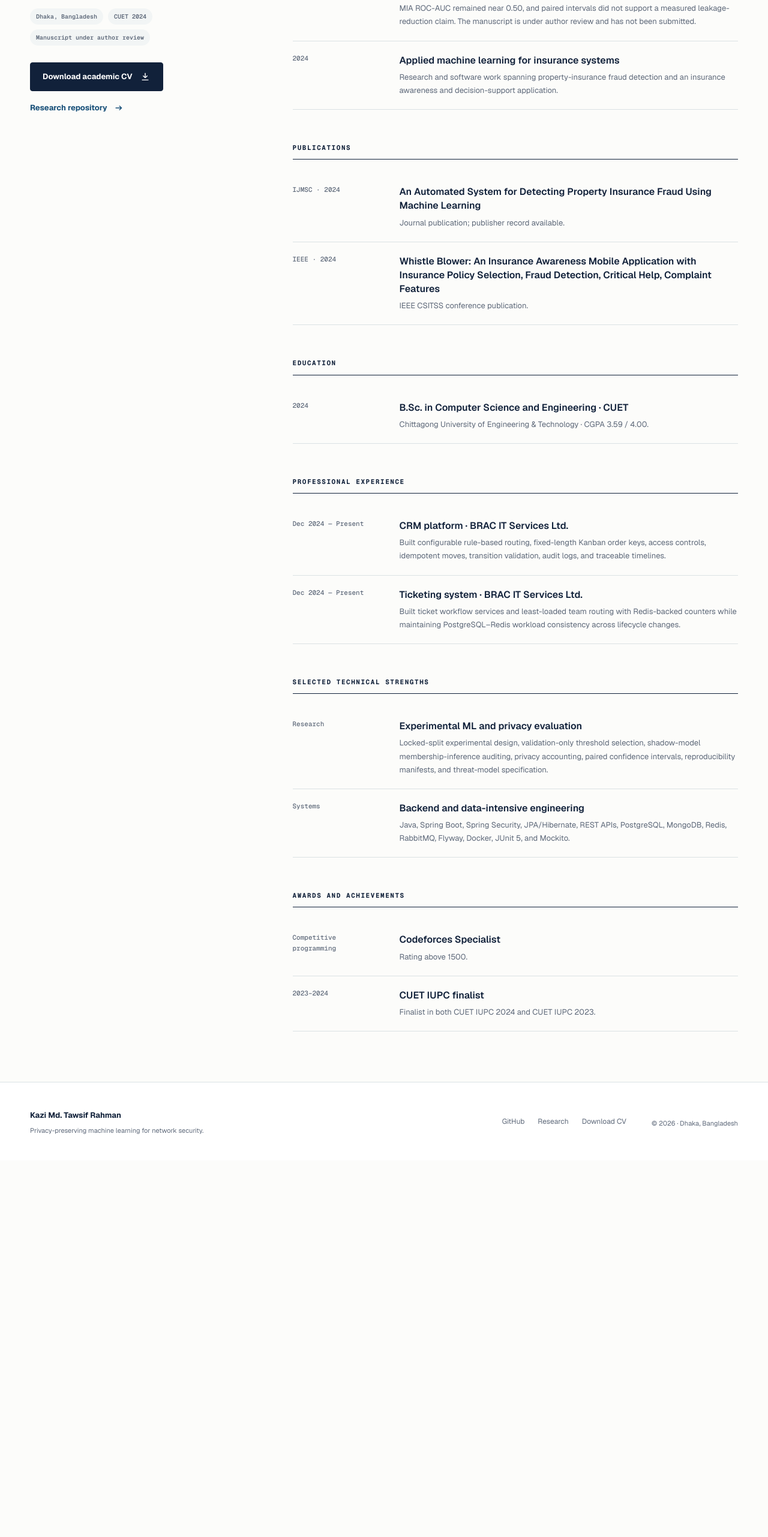
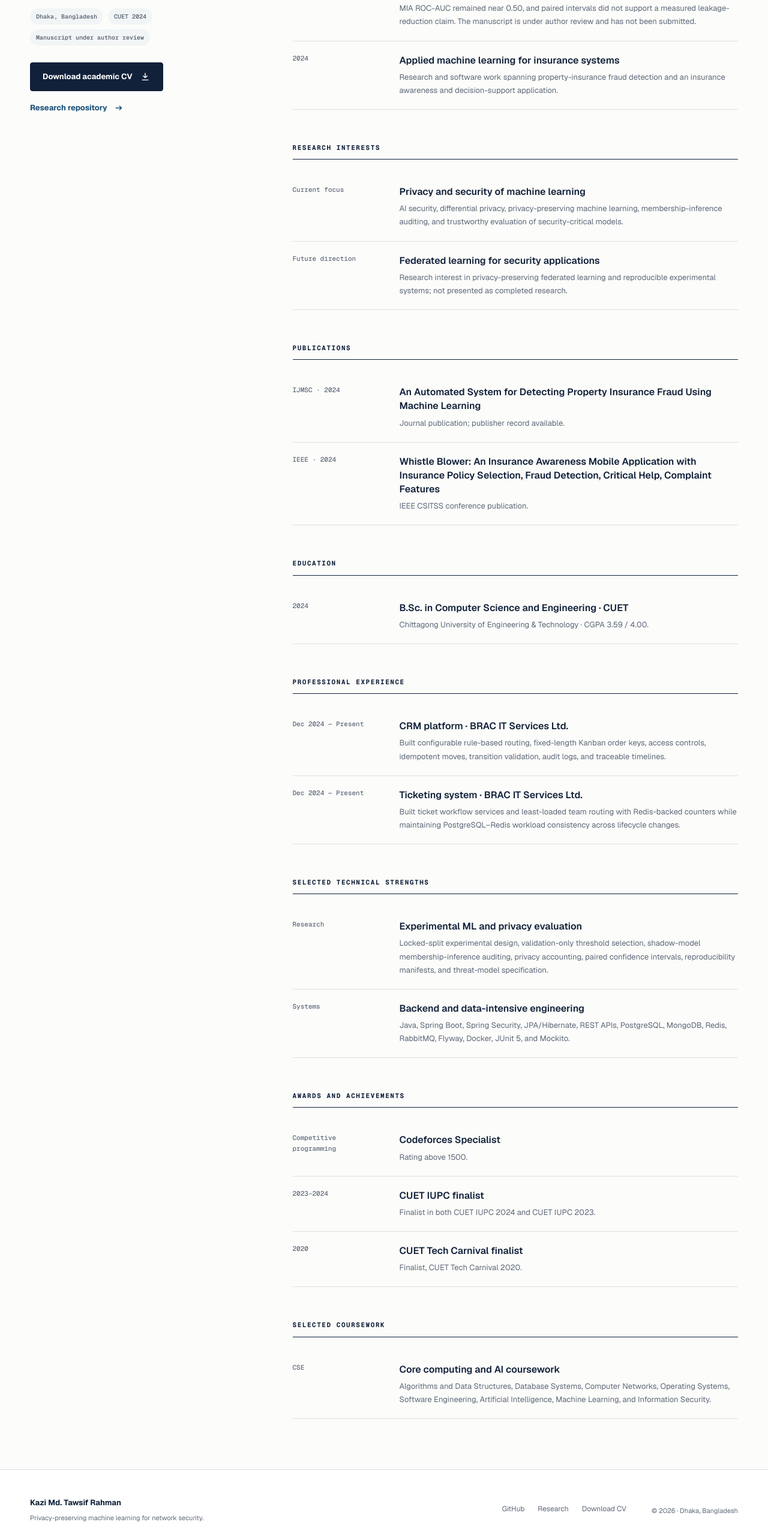
Before and after one commit to tawsif113/Academic-Portfolio, a Next.js app: page /cv in a window 1280 px wide. Shown: the part 805-3368 px from the top of the page at 60% size. Before the commit the page ends 2740 px from the top, so only its background shows below. Built offline with nearby package versions, Linux system fonts and the light colour scheme.

Commit message:
Align academic portfolio with verified CV and research evidence

```diff
--- a/app/cv/page.tsx
+++ b/app/cv/page.tsx
@@ -98,6 +98,18 @@ export default function Cv() {
             </section>
 
             <section>
+              <h2>Research interests</h2>
+              <Entry date="Current focus" title="Privacy and security of machine learning">
+                AI security, differential privacy, privacy-preserving machine learning,
+                membership-inference auditing, and trustworthy evaluation of security-critical models.
+              </Entry>
+              <Entry date="Future direction" title="Federated learning for security applications">
+                Research interest in privacy-preserving federated learning and
+                reproducible experimental systems; not presented as completed research.
+              </Entry>
+            </section>
+
+            <section>
               <h2>Publications</h2>
               <Entry
                 date="IJMSC · 2024"
@@ -167,6 +179,18 @@ export default function Cv() {
               <Entry date="2023–2024" title="CUET IUPC finalist">
                 Finalist in both CUET IUPC 2024 and CUET IUPC 2023.
               </Entry>
+              <Entry date="2020" title="CUET Tech Carnival finalist">
+                Finalist, CUET Tech Carnival 2020.
+              </Entry>
+            </section>
+
+            <section>
+              <h2>Selected coursework</h2>
+              <Entry date="CSE" title="Core computing and AI coursework">
+                Algorithms and Data Structures, Database Systems, Computer
+                Networks, Operating Systems, Software Engineering,
+                Artificial Intelligence, Machine Learning, and Information Security.
+              </Entry>
             </section>
           </div>
         </section>
```
